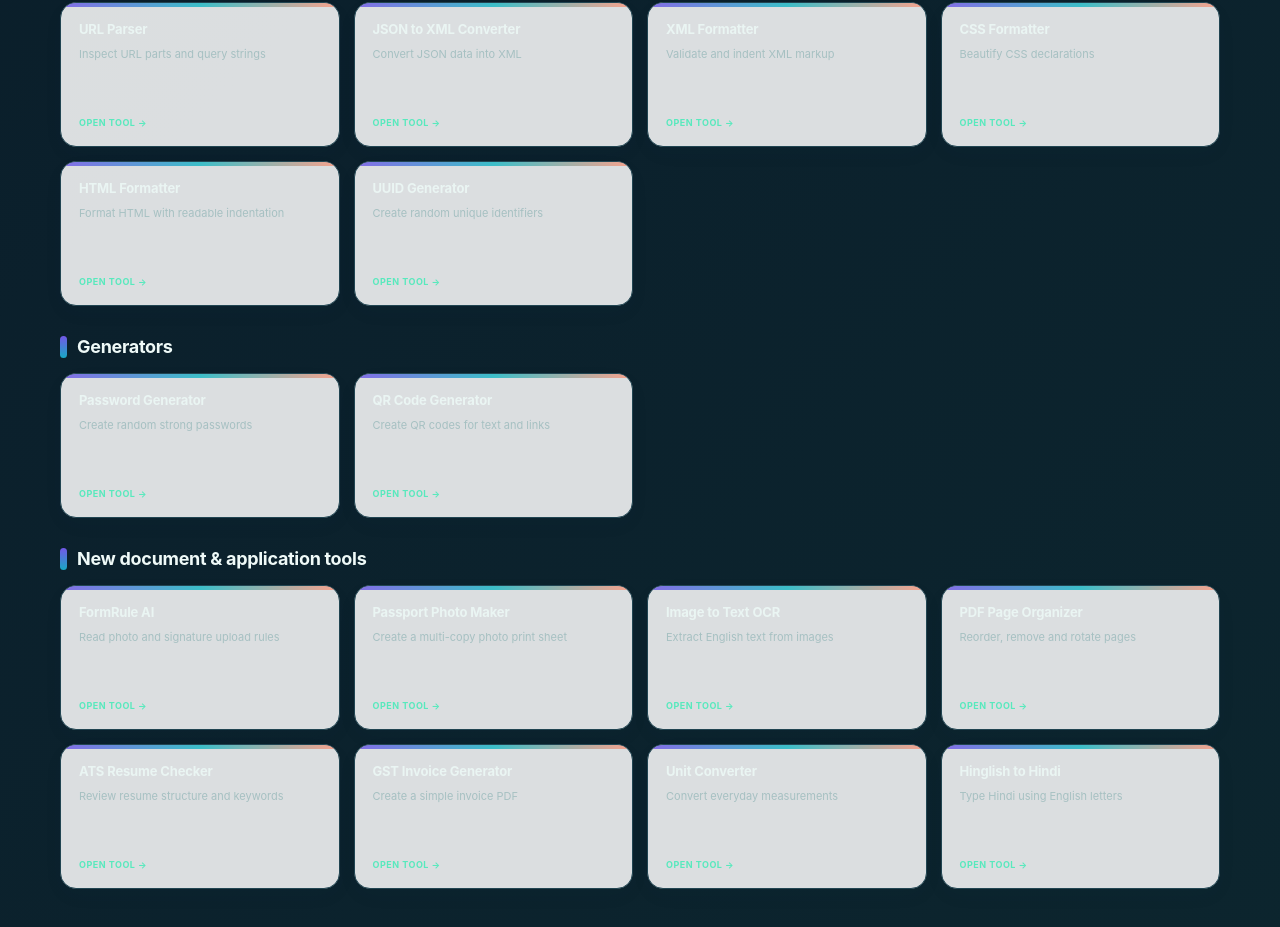
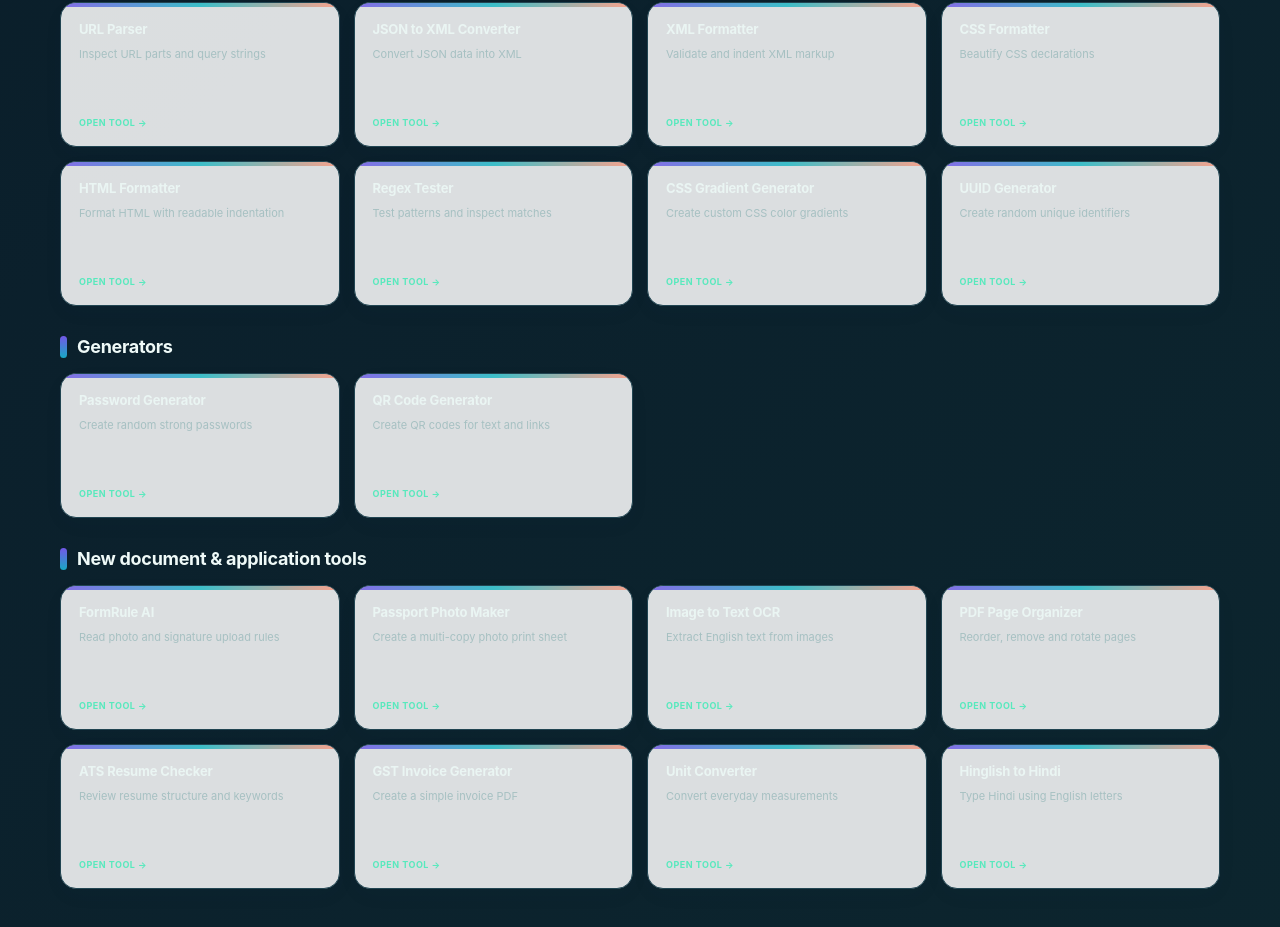
Before and after one commit to ya6331856-cpu/pic-to-spec, a Next.js app: page / in a window 1280 px wide. Shown: the part 3719-4646 px from the top of the page. Built offline with nearby package versions, Linux system fonts and the light colour scheme; no server answers.

Commit message:
Add regex and gradient tools to homepage directory

```diff
--- a/app/page.tsx
+++ b/app/page.tsx
@@ -203,6 +203,8 @@ export default function Home() {
         <a className="tool-card" href="/xml-formatter"><b>XML Formatter</b><small>Validate and indent XML markup</small><strong>OPEN TOOL →</strong></a>
         <a className="tool-card" href="/css-formatter"><b>CSS Formatter</b><small>Beautify CSS declarations</small><strong>OPEN TOOL →</strong></a>
         <a className="tool-card" href="/html-formatter"><b>HTML Formatter</b><small>Format HTML with readable indentation</small><strong>OPEN TOOL →</strong></a>
+        <a className="tool-card" href="/regex-tester"><b>Regex Tester</b><small>Test patterns and inspect matches</small><strong>OPEN TOOL →</strong></a>
+        <a className="tool-card" href="/css-gradient-generator"><b>CSS Gradient Generator</b><small>Create custom CSS color gradients</small><strong>OPEN TOOL →</strong></a>
         <a className="tool-card" href="/uuid-generator"><b>UUID Generator</b><small>Create random unique identifiers</small><strong>OPEN TOOL →</strong></a>
       </div></div>
       <div className="directory-category"><h3>Generators</h3><div className="quick-grid">
```
